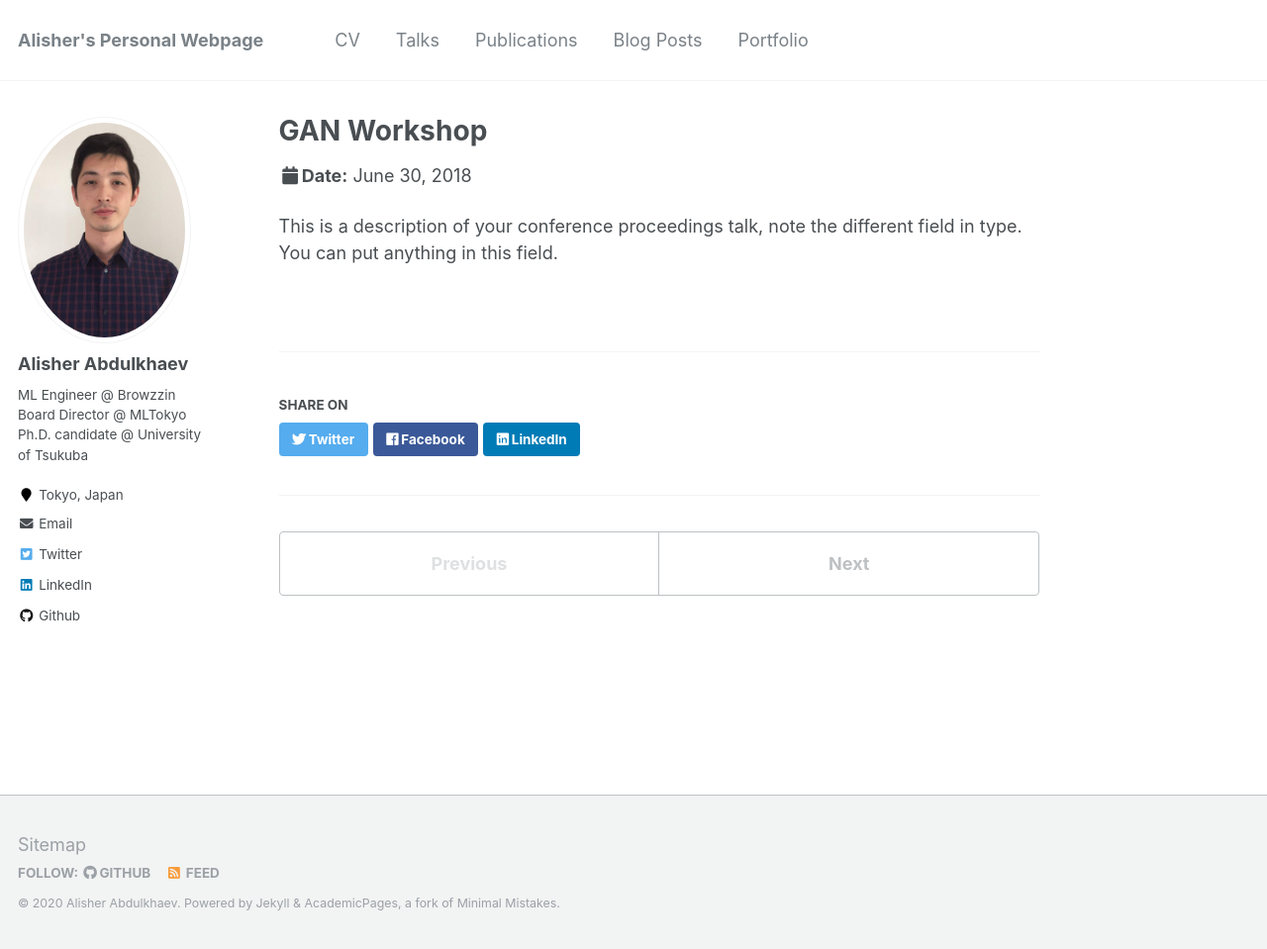
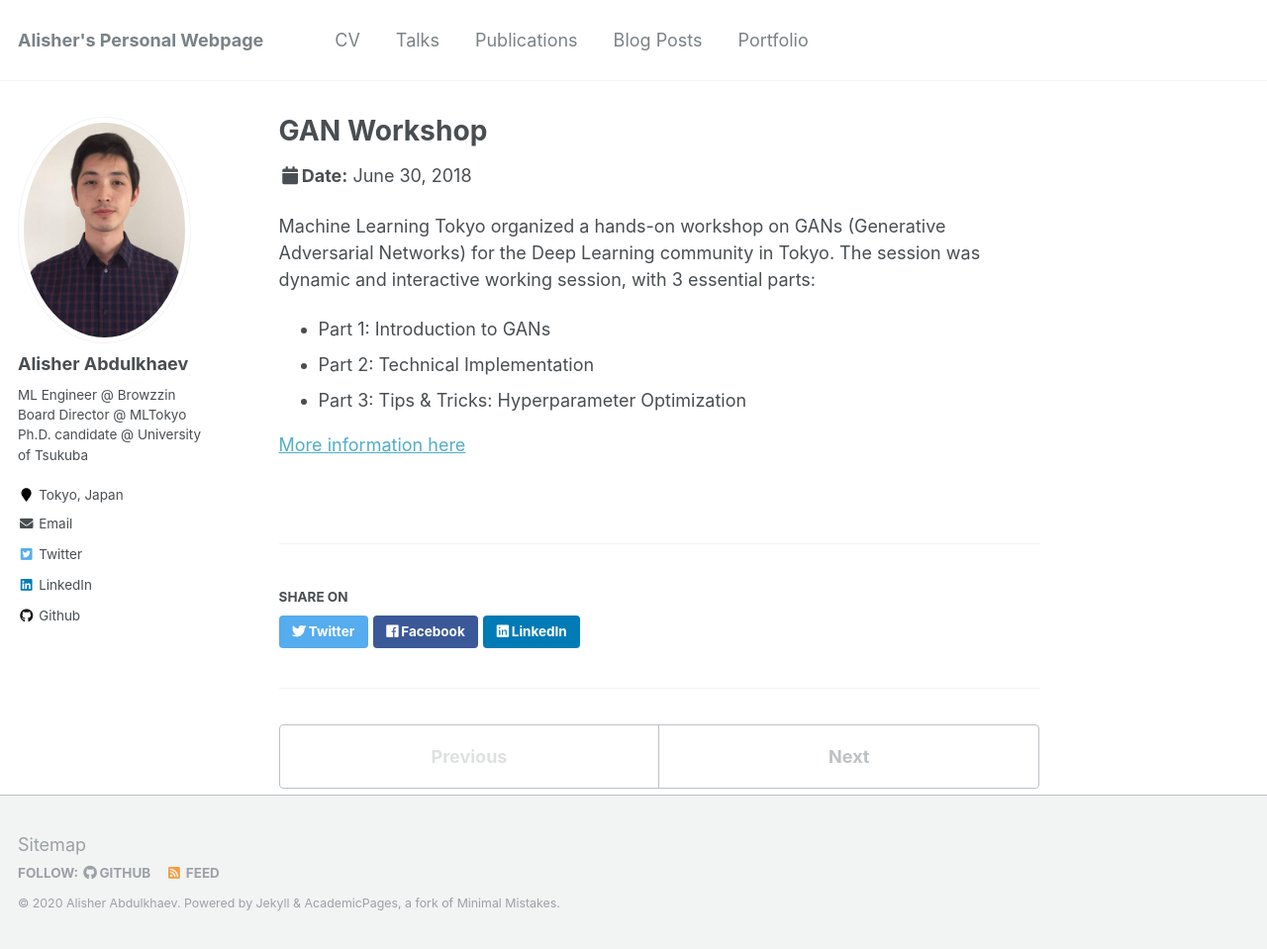
Before and after one commit to vivek37373/alisher-ai.github.io, a Jekyll site: the page built from _talks/2018-06-30-workshop-1.md, in a window 1280 px wide and 959 px high. Shown: the whole window at 99% size. Built offline with Jekyll 4.4.1, drawn with Linux system fonts in a browser that asks for light colours.

Commit message:
Update 2018-06-30-workshop-1.md

```diff
--- a/_talks/2018-06-30-workshop-1.md
+++ b/_talks/2018-06-30-workshop-1.md
@@ -8,4 +8,11 @@ date: 2018-06-30
 location: "Tokyo, Japan"
 ---
 
-This is a description of your conference proceedings talk, note the different field in type. You can put anything in this field.
+Machine Learning Tokyo organized a hands-on workshop on GANs (Generative Adversarial Networks) for the Deep Learning community in Tokyo. The session was dynamic and interactive working session, with 3 essential parts:
+
+- Part 1: Introduction to GANs
+- Part 2: Technical Implementation
+- Part 3: Tips & Tricks: Hyperparameter Optimization
+
+
+[More information here](https://www.meetup.com/Machine-Learning-Tokyo/events/250732293/)
```
